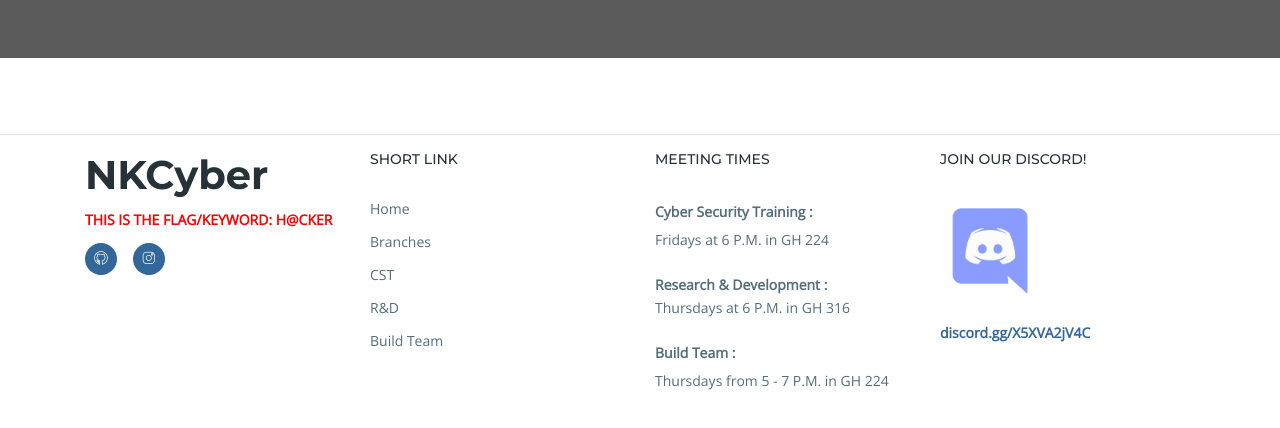
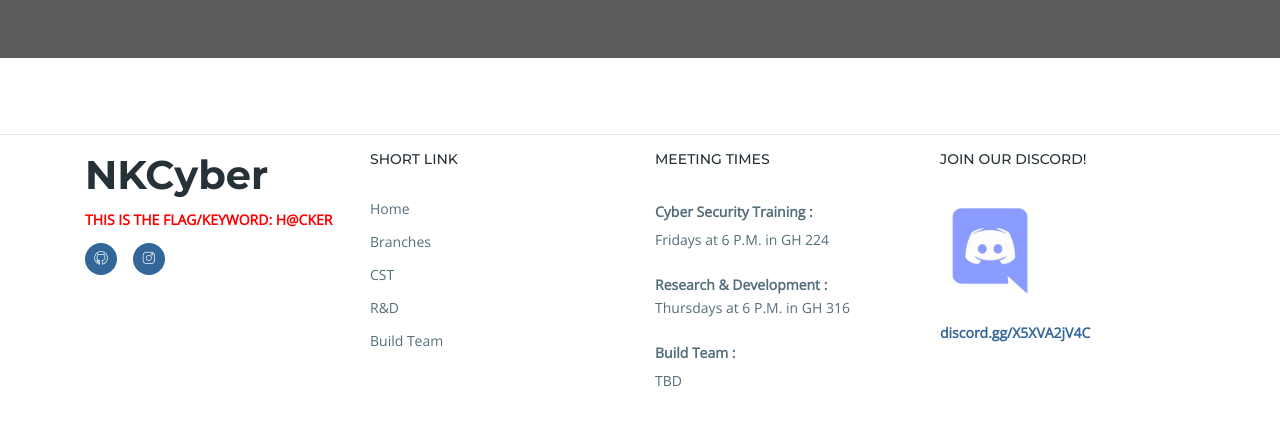
Before and after one commit to nkcyber-club/nkcyber-club.github.io, a plain HTML site: page index.html in a window 1280 px wide. Shown: the part 2725-3153 px from the top of the page. Drawn offline with nearby package versions, Linux system fonts and the light colour scheme; files whose address does not match are found by name.

Commit message:
Update index.html
changing build teams time

```diff
--- a/index.html
+++ b/index.html
@@ -282,7 +282,7 @@
                     <strong>Research & Development :</strong> <p> Thursdays at 6 P.M. in GH 316</p>
                   </li>
                   <li>
-                    <strong>Build Team :</strong> <p><br> Thursdays from 5 - 7 P.M. in GH 224</p> </p>
+                    <strong>Build Team :</strong> <p><br> TBD </p> </p>
                   </li>
                 </ul>
               </div>
```
